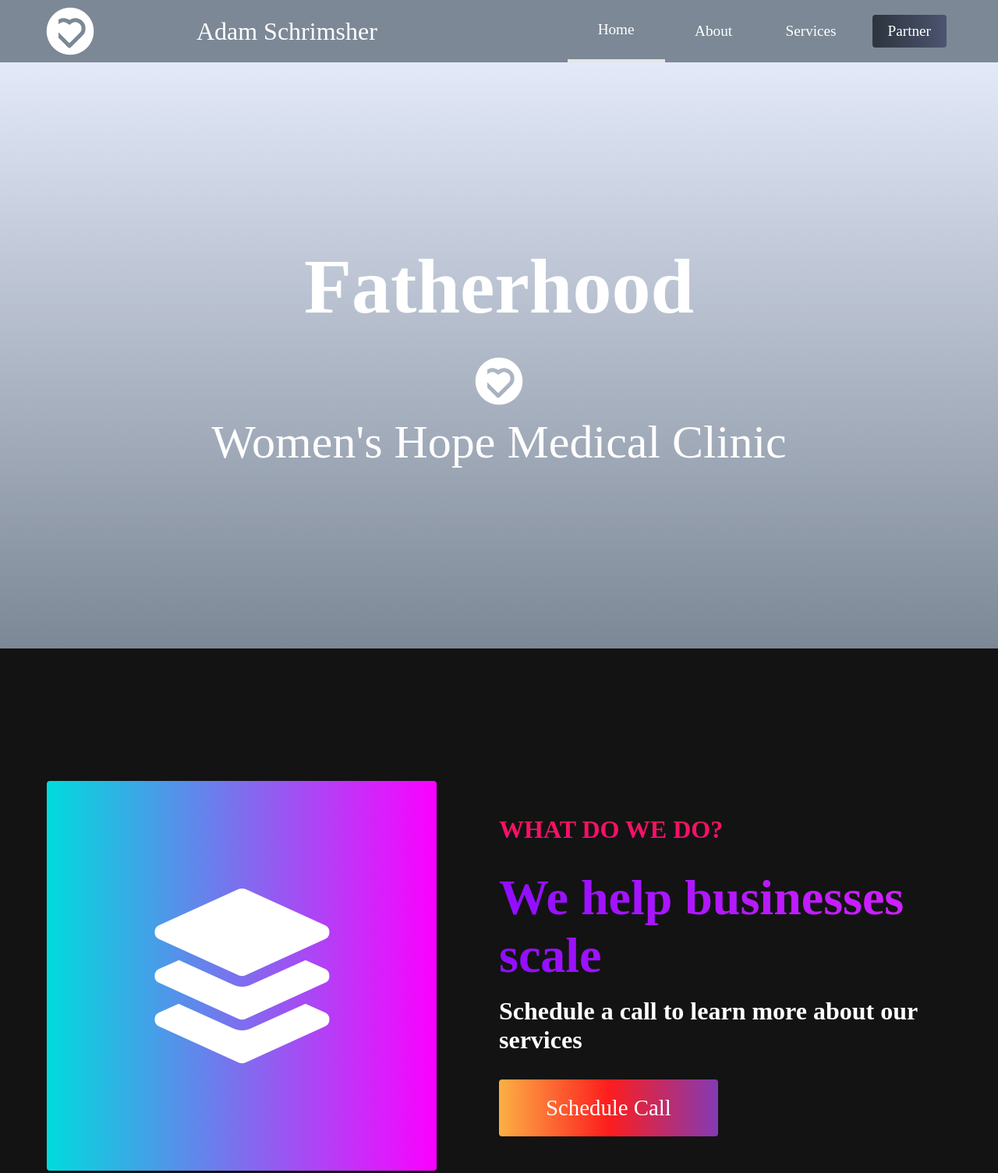
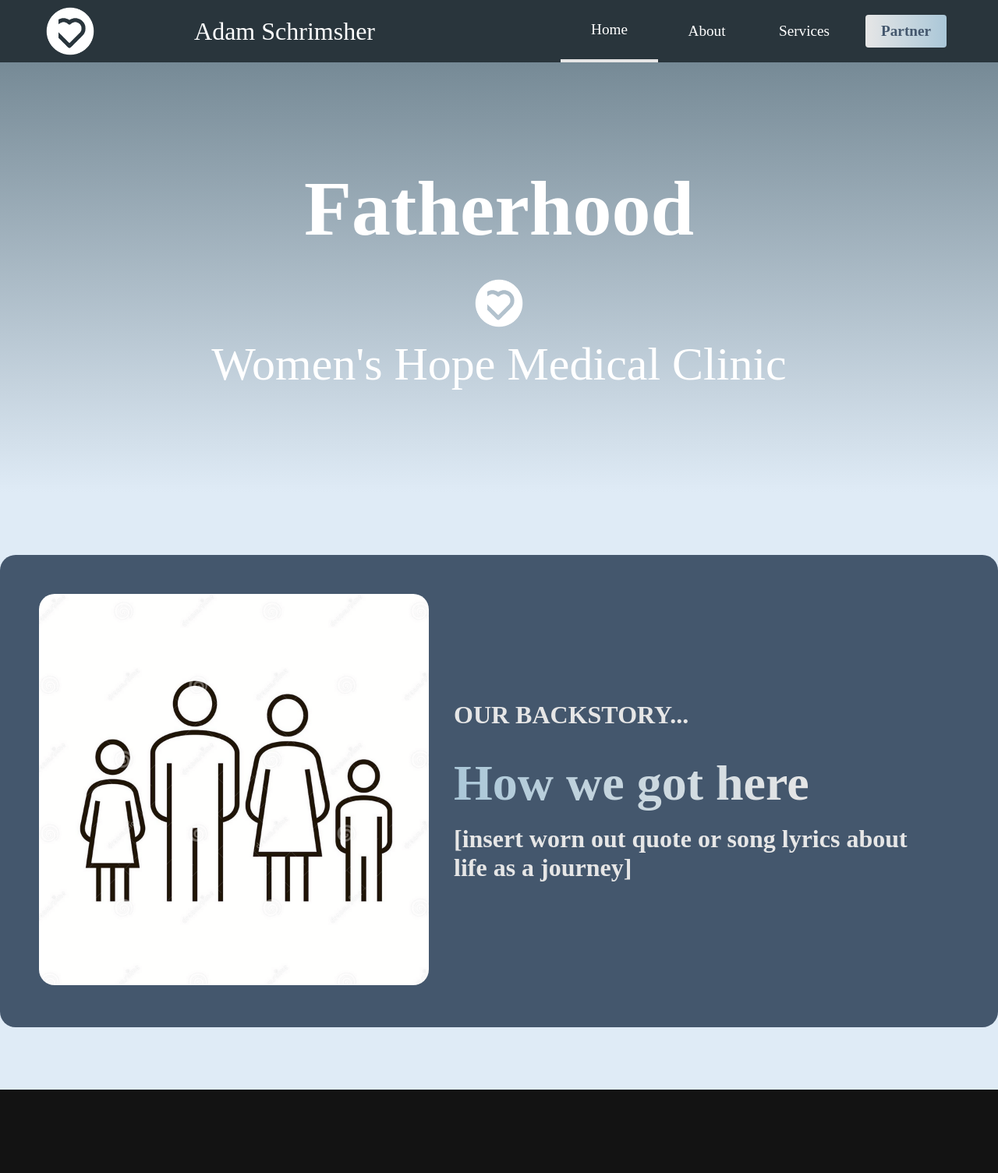
Before and after one commit to kisernl/adamS, a plain HTML site: page index.html in a window 1280 px wide. Shown: the top 1505 px of the page at 78% size. Drawn offline with Linux system fonts and the light colour scheme.

Commit message:
create about section

```diff
--- a/index.html
+++ b/index.html
@@ -58,13 +58,13 @@
     <div class="main" id="about">
       <div class="main__container">
         <div class="main__img--container">
-          <div class="main__img--card"><i class="fas fa-layer-group"></i></div>
+          <img id="family__drawing" src="images/01_FamilyPicPlaceHolder.png" alt="01_FamilyPicPlaceHolder">
         </div>
         <div class="main__content">
-          <h1>What do we do?</h1>
-          <h2>We help businesses scale</h2>
-          <p>Schedule a call to learn more about our services</p>
-          <button class="main__btn"><a href="#">Schedule Call</a></button>
+          <h1>Our backstory...</h1>
+          <h2>How we got here</h2>
+          <p>[insert worn out quote or song lyrics about life as a journey]</p>
+          <!-- <button class="main__btn"><a href="#">Schedule Call</a></button> -->
         </div>
       </div>
     </div>
--- a/styles.css
+++ b/styles.css
@@ -7,7 +7,8 @@
   }
 
   .navbar {
-    background: #7c8896;
+    /* background: #768A96;  */
+    background: #29353C;
     height: 80px;
     display: flex;
     justify-content: center;
@@ -88,12 +89,13 @@
     border: none;
     outline: none;
     border-radius: 4px;
-    background: rgb(44,52,62);
-    background: -moz-linear-gradient(90deg, rgba(44,52,62,1) 0%, rgba(76,84,112,1) 100%);
-    background: -webkit-linear-gradient(90deg, rgba(44,52,62,1) 0%, rgba(76,84,112,1) 100%);
-    background: linear-gradient(90deg, rgba(44,52,62,1) 0%, rgba(76,84,112,1) 100%);
+    background: #AAC7D8;
+    background: -moz-linear-gradient(90deg, #E6E6E6 0%, #AAC7D8 100%);
+    background: -webkit-linear-gradient(90deg, #E6E6E6 0%, #AAC7D8 100% 100%);
+    background: linear-gradient(90deg, #E6E6E6 0%, #AAC7D8 100%);
     filter: progid:DXImageTransform.Microsoft.gradient(startColorstr="#2c343e",endColorstr="#4c5470",GradientType=1);
-    color: #fff;
+    color: #44576D;
+    font-weight: bold;
     transition: all 0.3s ease;
   }
 
@@ -126,9 +128,9 @@
     }
 
     .navbar__menu.active {
-      background: #2c343e;
+      background: #29353C;
       top: 100%;
-      opacity: 1;
+      opacity: 4;
       transition: all 0.5s ease;
       z-index: 99;
       height: 60vh;
@@ -200,11 +202,13 @@
   /* Hero Section */
   .hero {
     background: rgb(227,233,249);
-    background: -moz-linear-gradient(to bottom, rgba(227,233,249,1) 0%, rgba(124,136,150,1) 100%);
-    background: -webkit-linear-gradient(to bottom, rgba(227,233,249,1) 0%, rgba(124,136,150,1) 100%);
-    background: linear-gradient(to bottom, rgba(227,233,249,1) 0%, rgba(124,136,150,1) 100%);
-    filter: progid:DXImageTransform.Microsoft.gradient(startColorstr="#e3e9f9",endColorstr="#7c8896",GradientType=1);
-    padding: 200px 0;
+    background: -moz-linear-gradient(to bottom, #768A96 0%, #DFEBF6 100%);
+    background: -webkit-linear-gradient(to bottom, #768A96 0%, #DFEBF6 100%);
+    background: linear-gradient(to bottom, #768A96 0%, #DFEBF6 100%);
+    filter: progid:DXImageTransform.Microsoft.gradient(startColorstr="#768A96",endColorstr="#DFEBF6",GradientType=1);
+    padding-top: 100px;
+    padding-bottom: 100px;
+
   }
 
   .hero__container {
@@ -250,13 +254,21 @@
 
   /* About Section */
   .main {
-    background-color: #131313;
-    padding: 10rem 0;
+    /* background-color: #131313; */
+    background: #DFEBF6;
+    /* background: -moz-linear-gradient(to top, #768A96 0%, #DFEBF6 100%);
+    background: -webkit-linear-gradient(to top, #768A96 0%, #DFEBF6 100%);
+    background: linear-gradient(to top, #768A96 0%, #DFEBF6 100%);
+    filter: progid:DXImageTransform.Microsoft.gradient(startColorstr="#768A96",endColorstr="#DFEBF6",GradientType=1);
+    */
+    padding: 5rem 0;
   }
 
   .main__container {
-    display: grid;
-    grid-template-columns: 1fr 1fr;
+    /* display: grid; */
+    /* grid-template-columns: 1fr 1fr; */
+    display: flex;
+    flex-direction: row;
     align-items: center;
     justify-content: center;
     margin: 0 auto;
@@ -264,40 +276,33 @@
     z-index: 1;
     width: 100%;
     max-width: 1300px;
-    padding: 0 50px;
+    padding: 50px 50px;
+    background-color: #44576D;
+    border-radius: 20px;
   }
 
   .main__content {
-    color: #fff;
-    width: 100%;
+    color: #e6e6e6;
+    width: 80%;
+    margin: 2rem;
+    display: flex;
+    flex-direction: column;
+    align-items: flex-start;
+    justify-content: center;
   }
 
   .main__content h1 {
     font-size: 2rem;
-    background-color: #fe3b6f;
-    background-image: linear-gradient(to top, #ff087b 0%, #ed1a52 100%);
-    background-size: 100%;
-    -webkit-background-clip: text;
-    -moz-background-clip: text;
-    -webkit-text-fill-color: transparent;
-    -moz-text-fill-color: transparent;
+    color: #e6e6e6;
     text-transform: uppercase;
     margin-bottom: 32px;
   }
 
   .main__content h2 {
     font-size: 4rem;
-    background: #ff8177; /* fallback for old browsers */
-    background: -webkit-linear-gradient(
-      to right,
-      #9114ff,
-      #da22ff
-    ); /* Chrome 10-25, Safari 5.1-6 */
-    background: linear-gradient(
-      to right,
-      #8f0eff,
-      #da22ff
-    ); /* W3C, IE 10+/ Edge, Firefox 16+, Chrome 26+, Opera 12+, Safari 7+ */
+    background: #AAC7D8; /* fallback for old browsers */
+    background: -webkit-linear-gradient(to right, #AAC7D8, #e6e6e6); /* Chrome 10-25, Safari 5.1-6 */
+    background: linear-gradient(to right, #AAC7D8, #e6e6e6); /* W3C, IE 10+/ Edge, Firefox 16+, Chrome 26+, Opera 12+, Safari 7+ */
     background-size: 100%;
     -webkit-background-clip: text;
     -moz-background-clip: text;
@@ -311,7 +316,7 @@
     font-weight: 700;
   }
 
-  .main__btn {
+  /* .main__btn {
     font-size: 1.8rem;
     background: #833ab4;
     background: -webkit-linear-gradient(to right, #fcb045, #fd1d1d, #833ab4);
@@ -324,16 +329,16 @@
     position: relative;
     transition: all 0.35s;
     outline: none;
-  }
+  }*/
 
-  .main__btn a {
+  /* .main__btn a {
     position: relative;
     z-index: 2;
     color: #fff;
     text-decoration: none;
-  }
+  } */
 
-  .main__btn:after {
+  /* .main__btn:after {
     position: absolute;
     content: '';
     top: 0;
@@ -343,21 +348,26 @@
     background: #ff1ead;
     transition: all 0.35s;
     border-radius: 4px;
-  }
+  } */
 
-  .main__btn:hover {
+  /* .main__btn:hover {
     color: #fff;
   }
 
   .main__btn:hover:after {
     width: 100%;
-  }
+  } */
 
   .main__img--container {
     text-align: center;
   }
 
-  .main__img--card {
+  #family__drawing {
+    max-width: 500px;
+    border-radius: 20px;
+  }
+
+  /* .main__img--card {
     margin: 10px;
     height: 500px;
     width: 500px;
@@ -367,18 +377,18 @@
     justify-content: center;
     color: #fff;
     background-image: linear-gradient(to right, #00dbde 0%, #fc00ff 100%);
-  }
+  } */
 
-  .fa-layer-group,
+  /* .fa-layer-group,
   .fa-users {
     font-size: 14rem;
-  }
+  } */
 
-  #card-2 {
+  /* #card-2 {
     background: #ff512f;
     background: -webkit-linear-gradient(to right, #dd2476, #ff512f);
     background: linear-gradient(to right, #dd2476, #ff512f);
-  }
+  } */
 
   /* Mobile Responsive */
   @media screen and (max-width: 1100px) {
@@ -396,11 +406,15 @@
       display: flex;
       justify-content: center;
     }
+    #family__drawing {
+      height: 325px;
+      width: 325px;
+    }
 
-    .main__img--card {
+    /* .main__img--card {
       height: 425px;
       width: 425px;
-    }
+    } */
 
     .main__content {
       text-align: center;
```
Also changed, not shown: images/01_FamilyPicPlaceHolder.png (added), 1 other file.
